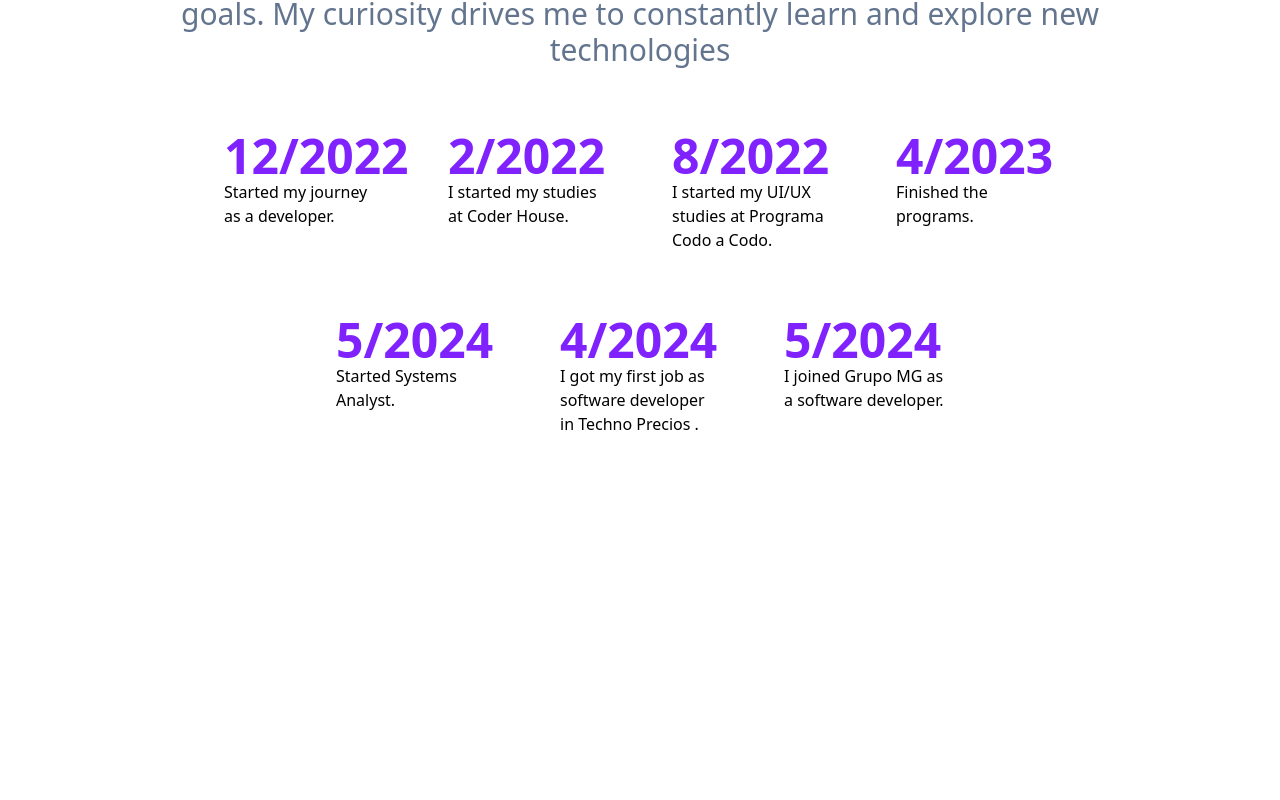
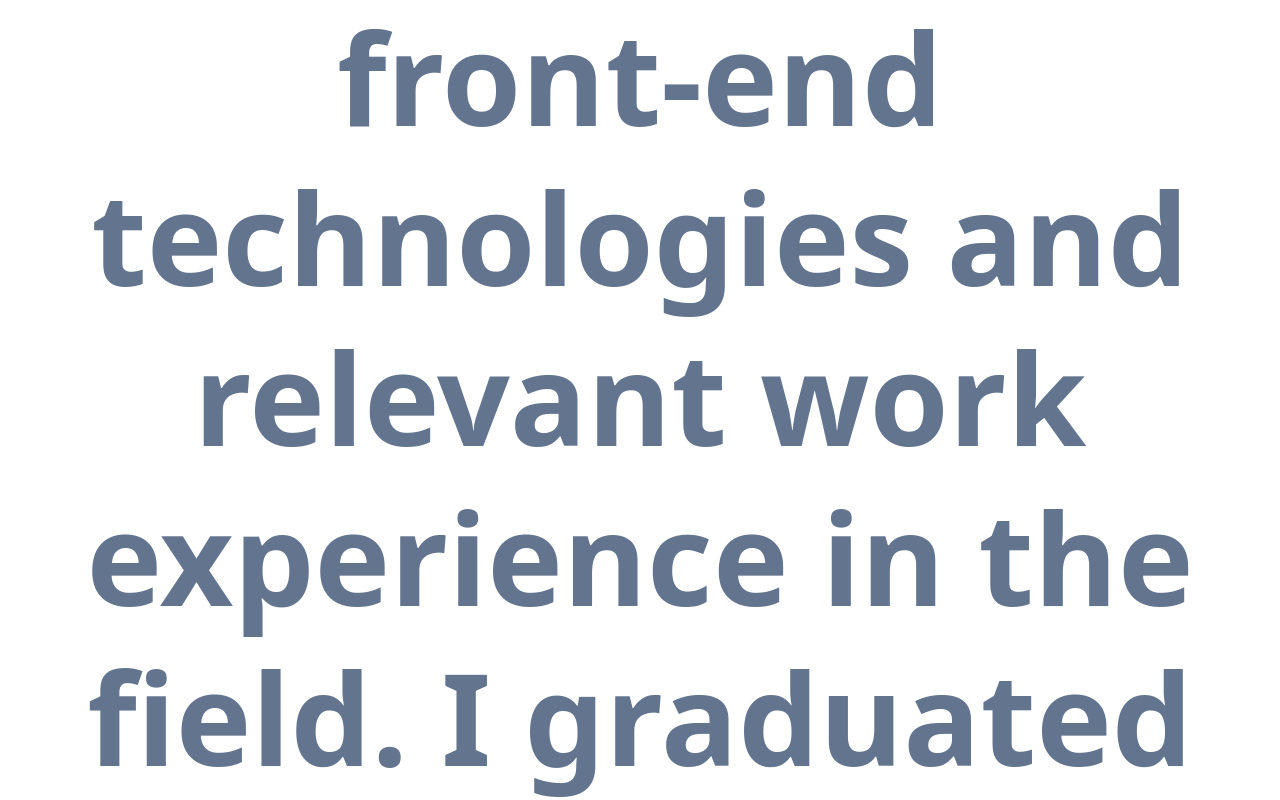
Before and after one commit to ni7co7/mi-portfolio, a Next.js app: page /about in a window 1280 px wide. Shown: the part 740-1540 px from the top of the page. Before the commit the page ends 1320 px from the top, so only its background shows below. Built offline with nearby package versions, Linux system fonts and the light colour scheme.

Commit message:
alineado

```diff
--- a/app/about/page.jsx
+++ b/app/about/page.jsx
@@ -4,44 +4,44 @@ export default function AboutPage() {
   const { t } = useLanguage();
 
   return (
-    <div className="p-36 max-w-8xl mx-auto">
-      <h1 className="text-9xl mb-22 ">{t.aboutTitle}</h1>
-      <p className="text-slate-500 text-3xl text-center mb-16">
+    <div className="text-4xl md:text-7xl lg:text-9xl text-center md:text-left font-bold leading-tight ">
+      <h1 className="text-4xl md:text-7xl lg:text-4xl text-center md:text-left font-bold leading-tight mb-22 ">{t.aboutTitle}</h1>
+      <p className="text-slate-500  text-center mb-16">
         {t.aboutText}
       </p>
 
       <div className="flex flex-wrap gap-16 justify-center">
-        <div className="flex flex-col items-start w-40">
-          <h3 className="text-5xl font-semibold text-violet-600">12/2022</h3>
+        <div className="flex flex-col items-start ">
+          <h3 className=" font-semibold text-violet-600">12/2022</h3>
           <p >Started my journey as a developer.</p>
         </div>
 
-        <div className="flex flex-col items-start w-40">
-          <h3 className="text-5xl font-semibold text-violet-600">2/2022</h3>
+        <div className="flex flex-col items-start ">
+          <h3 className=" font-semibold text-violet-600">2/2022</h3>
           <p>I started my studies at Coder House.</p>
         </div>
-        <div className="flex flex-col items-start w-40">
-          <h3 className="text-5xl font-semibold text-violet-600">8/2022</h3>
+        <div className="flex flex-col items-start">
+          <h3 className=" font-semibold text-violet-600">8/2022</h3>
           <p>I started my UI/UX studies at Programa Codo a Codo.</p>
         </div>
 
-        <div className="flex flex-col items-start w-40">
-          <h3 className="text-5xl font-semibold text-violet-600">4/2023</h3>
+        <div className="flex flex-col items-start ">
+          <h3 className=" font-semibold text-violet-600">4/2023</h3>
           <p>Finished the programs.</p>
         </div>
 
-        <div className="flex flex-col items-start w-40">
-          <h3 className="text-5xl font-semibold text-violet-600">5/2024</h3>
+        <div className="flex flex-col items-start ">
+          <h3 className=" font-semibold text-violet-600">5/2024</h3>
           <p>Started Systems Analyst.</p>
         </div>
 
-        <div className="flex flex-col items-start w-40">
-          <h3 className="text-5xl font-semibold text-violet-600">4/2024</h3>
+        <div className="flex flex-col items-start ">
+          <h3 className=" font-semibold text-violet-600">4/2024</h3>
           <p>I got my first job as software developer in Techno Precios .</p>
         </div>
 
-        <div className="flex flex-col items-start w-40">
-          <h3 className="text-5xl font-semibold text-violet-600">5/2024</h3>
+        <div className="flex flex-col items-start ">
+          <h3 className=" font-semibold text-violet-600">5/2024</h3>
           <p>I joined Grupo MG as a software developer.</p>
         </div>
       </div>
--- a/app/footer/footer.jsx
+++ b/app/footer/footer.jsx
@@ -4,7 +4,7 @@ import { FaGithub, FaLinkedin } from "react-icons/fa";
 import { myCustomFont } from '@/app/fontSquare';
 export default function Footer() {
   return (
-    <footer className="bg-gray-900 text-gray-200 m-8 py-8 px-6">
+    <footer className="bg-gray-900 text-gray-200 container mx-auto px-4 md:px-12 lg:px-32 py-10 text-center">
       <div className="container mx-auto flex flex-col md:flex-row items-center justify-between space-y-6 md:space-y-0">
 
         {/* Contact info */}
--- a/app/page.jsx
+++ b/app/page.jsx
@@ -7,42 +7,57 @@ import Footer from "./footer/footer";
 
 export default function HomePage(){
     const { t, cambiarIdioma, idioma } = useLanguage();
+
     return (
-        <div className="container mx-auto px-6 p-10 text-center">
+        // Quitamos el p-56 fijo y usamos padding dinámico:
+        // px-4 en móviles, px-12 en tablets, px-32 en desktop.
+        <div className="container mx-auto px-4 md:px-12 lg:px-32 py-10 text-center">
 
+            <div className="flex justify-center md:justify-end">
                 <button
                     onClick={cambiarIdioma}
-                className="mb-10 p-2 border border-violet-500 rounded text-violet-500 hover:bg-violet-50"
+                    className="mb-10 p-2 border border-violet-500 rounded text-violet-500 hover:bg-violet-50 text-sm md:text-base transition-all"
                 >
                     {idioma === 'en' ? 'Pasar a Castellano' : 'Switch to English'}
                 </button>
-            <h1 className="text-9xl text-left p-10 m-10">{t.welcome }</h1>
-            <p className="text-slate-500 p-24 text-5xl">
+            </div>
+
+            {/* Título: 4xl en móvil, 7xl en tablet, 9xl en desktop */}
+            <h1 className="text-4xl md:text-7xl lg:text-9xl text-center md:text-left font-bold leading-tight">
+                {t.welcome}
+            </h1>
+
+            {/* Párrafo: xl en móvil, 3xl en tablet, 5xl en desktop. Reducimos el padding exagerado. */}
+            <p className="text-slate-500 py-12 md:py-24 text-xl md:text-3xl lg:text-5xl leading-relaxed">
                 {t.description}
             </p>
 
+            {/* Contenedor de botones para que se apilen en móvil */}
+            <div className="flex flex-col md:flex-row gap-4 justify-center items-center mb-20">
                 <a
-                href="https://drive.google.com/file/d/1ettEV0AQ0pSAEXBsMixfD5yfnpwjtW6J/view?usp=drive_link"
+                    href="https://drive.google.com/file/..."
                     target="_blank"
                     rel="noopener noreferrer"
-                className="m-2 border-2 border-violet-500 bg-white text-violet-500 px-6 py-3 text-lg rounded-lg font-semibold hover:bg-violet-500 hover:text-white transition duration-300 inline-block"
+                    className="w-full md:w-auto border-2 border-violet-500 bg-white text-violet-500 px-8 py-4 text-lg rounded-lg font-semibold hover:bg-violet-500 hover:text-white transition duration-300"
                 >
                     {t.resumeBtn}
                 </a>
                 <a
-                href="https://drive.google.com/file/d/1ettEV0AQ0pSAEXBsMixfD5yfnpwjtW6J/view?usp=drive_link"
+                    href="https://drive.google.com/file/..."
                     target="_blank"
                     rel="noopener noreferrer"
-                className="border-2 border-violet-500 bg-white text-violet-500 px-6 py-3 text-lg rounded-lg font-semibold hover:bg-violet-500 hover:text-white transition duration-300 inline-block"
+                    className="w-full md:w-auto border-2 border-violet-500 bg-white text-violet-500 px-8 py-4 text-lg rounded-lg font-semibold hover:bg-violet-500 hover:text-white transition duration-300"
                 >
                     {t.resumeBtn2}
                 </a>
+            </div>
 
-
+            {/* Secciones secundarias */}
+            <div className="space-y-20">
                 <Proyects/>
                 <Technologies/>
                 <AboutPage />
                 <Footer/>
             </div>
-    );
-}
+        </div>
+    );}
--- a/app/proyects/page.jsx
+++ b/app/proyects/page.jsx
@@ -4,11 +4,11 @@ export default function Proyects() {
 
   const { t } = useLanguage();
   return (
-    <section className="py-20 bg-gray-50" id="projects">
-      <div className="container mx-auto px-6">
-        <h2 className="text-9xl  m-16 p-10">{t.projectsTitle}</h2>
+    <section className="container mx-auto px-4 md:px-12 lg:px-32 py-10 text-center" id="projects">
+      <div className="container mx-auto px-">
+        <h2 className="text-4xl md:text-7xl lg:text-9xl text-center md:text-left font-bold leading-tight">{t.projectsTitle}</h2>
 
-        <div className="grid md:grid-cols-2 gap-8">
+        <div className="grid lg:grid-cols-2 gap-20">
           {/* Card 1 con iframe */}
           <div className="bg-white rounded-xl shadow-lg overflow-hidden hover:shadow-2xl transition duration-300">
             <div className="w-full h-150 overflow-hidden">
@@ -21,8 +21,8 @@ export default function Proyects() {
               ></iframe>
             </div>
             <div className="p-6 flex flex-col flex-grow">
-              <h3 className="text-slate-500 text-5xl font-semibold mb-2">MG Studio</h3>
-              <p className="text-2xl text-gray-600 mb-4">
+              <h3 className=" text-4xl md:text-7xl lg:text-9xl text-slate-500  font-semibold mb-2">MG Studio</h3>
+              <p className="text-4xl md:text-7xl lg:text-4xl text-gray-600 mb-4">
                 A personal website developed with React.js and Bulma, optimized for SEO.
               </p>
               <a
@@ -48,8 +48,8 @@ export default function Proyects() {
               ></iframe>
             </div>
             <div className="p-6 flex flex-col flex-grow">
-              <h3 className="text-slate-500 text-5xl font-semibold mb-2">E-commerce</h3>
-              <p className="text-2xl text-gray-600 mb-4">
+              <h3 className="text-slate-500 text-4xl md:text-7xl lg:text-9xlfont-semibold mb-2">E-commerce</h3>
+              <p className="text-4xl md:text-7xl lg:text-4xl  text-gray-600 mb-4">
                 Online store built with React and Firebase, featuring a cart and authentication.
               </p>
               <a
@@ -75,8 +75,8 @@ export default function Proyects() {
               ></iframe>
             </div>
             <div className="p-6 flex flex-col flex-grow">
-              <h3 className="text-slate-500 text-5xl font-semibold mb-2">Techno Precios</h3>
-              <p className="text-2xl text-gray-600 mb-4">
+              <h3 className="text-slate-500 text-4xl md:text-7xl lg:text-9xlfont-semibold mb-2">Techno Precios</h3>
+              <p className=" text-4xl md:text-7xl lg:text-4xl  text-gray-600 mb-4">
                 Online Tech store built with Html, Css and JavaScript. Implementes two modals for search and filter products and services using JASON data base.
 
               </p>
@@ -103,8 +103,8 @@ export default function Proyects() {
               ></iframe>
             </div>
             <div className="p-6 flex flex-col flex-grow">
-              <h3 className="text-slate-500 text-5xl font-semibold mb-2">El Blog Del Piano</h3>
-              <p className="text-2xl text-gray-600 mb-4">
+              <h3 className="text-slate-500 text-4xl md:text-7xl lg:text-9xl font-semibold mb-2">El Blog Del Piano</h3>
+              <p className="text-4xl md:text-7xl lg:text-4xl text-gray-600 mb-4">
                Html and Css Blog Page for Piano Lessons.
               </p>
               <a
@@ -148,8 +148,8 @@ export default function Proyects() {
 
             </div>
             <div className="p-6 flex flex-col flex-grow">
-              <h3 className="text-slate-500 text-5xl font-semibold mb-2">Estanterías Comerciales</h3>
-              <p className="text-2xl text-gray-600 mb-4">
+              <h3 className="text-slate-500 text-4xl md:text-7xl lg:text-4xl font-semibold mb-2">Estanterías Comerciales</h3>
+              <p className=" text-4xl md:text-7xl lg:text-4xl text-gray-600 mb-4">
                   An app Store + Crud / SQL. Develop in Android Studio. Comercial Industries and Office Shelving business.
                   Implementes radio buttons for select type of material and text inputs for dimension. Calculates prices automatically. Data base manage information of clients, products stock, pay methods and orders.
               </p>
@@ -181,8 +181,8 @@ export default function Proyects() {
 
             </div>
             <div className="p-6 flex flex-col flex-grow">
-              <h3 className="text-slate-500 text-5xl font-semibold mb-2">Apuntador de Acordes</h3>
-              <p className="text-2xl text-gray-600 mb-4">
+              <h3 className="text-slate-500 text-4xl md:text-7xl lg:text-4xl font-semibold mb-2">Apuntador de Acordes</h3>
+              <p className=" text-4xl md:text-7xl lg:text-4xl text-gray-600 mb-4">
                   App for practicing piano chords. Develop in Android Studio. You can record any chord and save those armonics sequences you are looking for.
               </p>
               <a
@@ -204,8 +204,8 @@ export default function Proyects() {
              <iframe src="https://www.linkedin.com/embed/feed/update/urn:li:ugcPost:7444147612879974400?collapsed=1" height="442" width="504" frameborder="0" allowfullscreen="" title="Publicación integrada"></iframe>
             </div>
             <div className="p-6 flex flex-col flex-grow">
-              <h3 className="text-slate-500 text-5xl font-semibold mb-2">IAT</h3>
-              <p className="text-2xl text-gray-600 mb-4">
+              <h3 className="text-slate-500 text-4xl md:text-7xl lg:text-9xlfont-semibold mb-2">IAT</h3>
+              <p className="text-4xl md:text-7xl lg:text-4xl text-gray-600 mb-4">
                   Desktop App. Implicit Association Test. Develop whith pure Js. You can create your own test with your own categories and stimuli. It calculates the average response time for each category and shows the results in a table.
               </p>
               <a
--- a/app/technologies/page.jsx
+++ b/app/technologies/page.jsx
@@ -14,9 +14,9 @@ import { SiExpress, SiSequelize } from "react-icons/si";
 export default function Technologies() {
   const { t } = useLanguage();
   return (
-    <section className="py-20 bg-gray-50 " id="technologies">
-      <div className="p-36 container mx-auto px-6">
-        <h2 className="text-9xl   mb-16 pb-10 ">{t.techTitle}</h2>
+    <section className="container mx-auto px-4 md:px-12 lg:px-32 py-10 text-center  bg-gray-50 " id="technologies">
+      <div className="text-4xl md:text-7xl lg:text-9xl text-center md:text-left font-bold leading-tight  ">
+        <h2 className="text-4xl md:text-7xl lg:text-9xl ">{t.techTitle}</h2>
 
         <div className="grid md:grid-cols-3 gap-10">
           {/* General Tech */}
@@ -27,7 +27,7 @@ export default function Technologies() {
               <FaGithub title="GitHub" />
               <FaMicrosoft title="Azure DevOps" />
             </div>
-            <p className="text-gray-700">
+            <p className="  text-4xl md:text-7xl lg:text-4xl text-gray-700">
               Git, GitHub y Azure DevOps para control de versiones y CI/CD.
             </p>
           </div>
@@ -40,7 +40,7 @@ export default function Technologies() {
               <FaVuejs title="Vue.js" />
               <FaReact title="React" />
             </div>
-            <p className="text-gray-700">
+            <p className=" text-4xl md:text-7xl lg:text-4xl text-gray-700">
               JavaScript, Vue.js y React para construir interfaces dinámicas y modernas.
             </p>
           </div>
@@ -53,7 +53,7 @@ export default function Technologies() {
               <SiExpress title="Express" />
               <SiSequelize title="Sequelize" />
             </div>
-            <p className="text-gray-700">
+            <p className=" text-4xl md:text-7xl lg:text-4xl text-gray-700">
               Node.js, Express y Sequelize para crear APIs robustas y eficientes.
             </p>
           </div>
--- a/package.json
+++ b/package.json
@@ -26,6 +26,6 @@
     "autoprefixer": "^10.4.21",
     "postcss": "^8.5.6",
     "tailwindcss": "^4.1.11",
-    "typescript": "^5"
+    "typescript": "5.9.3"
   }
 }
```
Also changed, not shown: 1 other file (tests, documents, lock files or other folders). Lines whose indentation alone changed are shown as unchanged.
